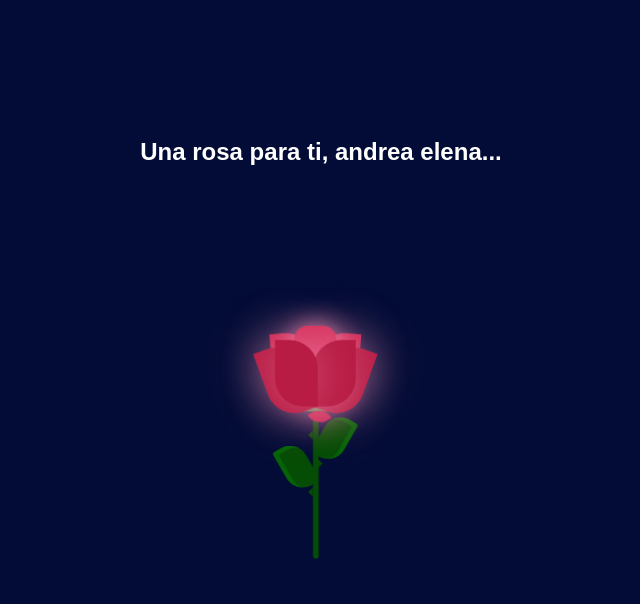
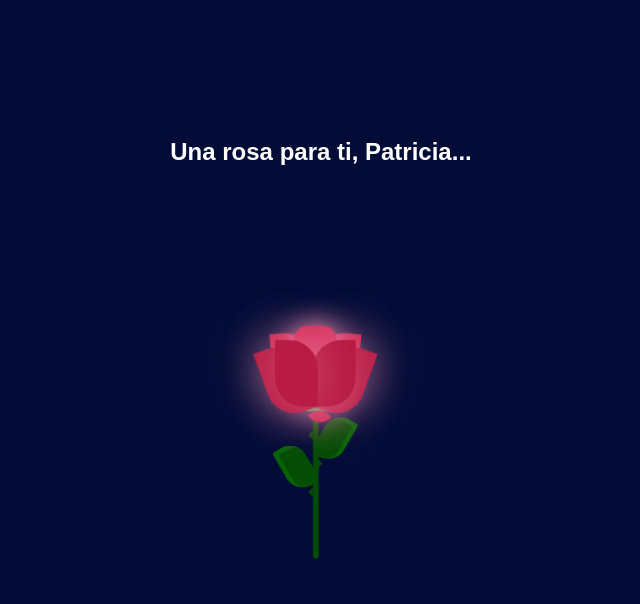
Before and after one commit to G-YHONNER/patricia-, a plain HTML site: page index.html in a window 1280 px wide. Shown: the whole page, without its empty margins (327-967 px from the left). Drawn offline with Linux system fonts and the light colour scheme; a web font is replaced by a local one.

Commit message:
Update index.html

```diff
--- a/index.html
+++ b/index.html
@@ -40,7 +40,7 @@
         </div>
       </div>
     </div>
-    <h2>Una rosa para ti, andrea elena...
+    <h2>Una rosa para ti, Patricia...
     </h2>
   </body>
 </html>
```
